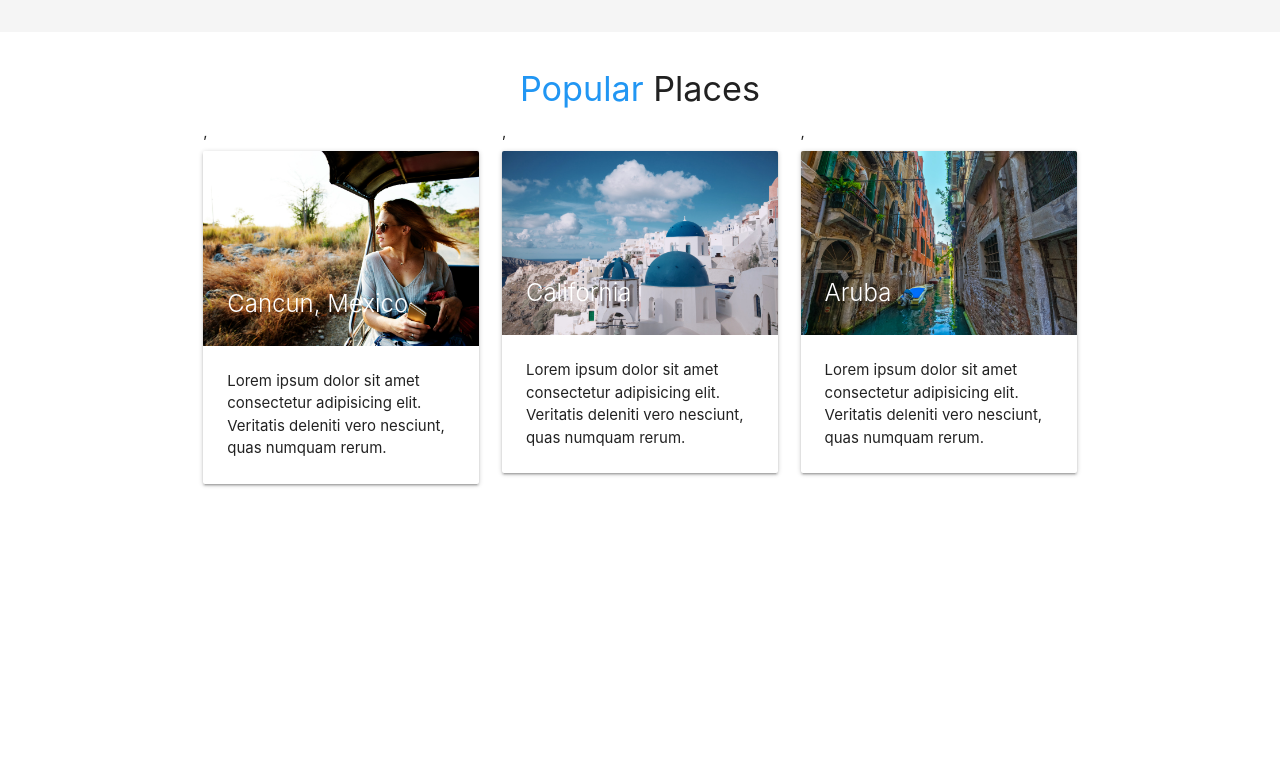
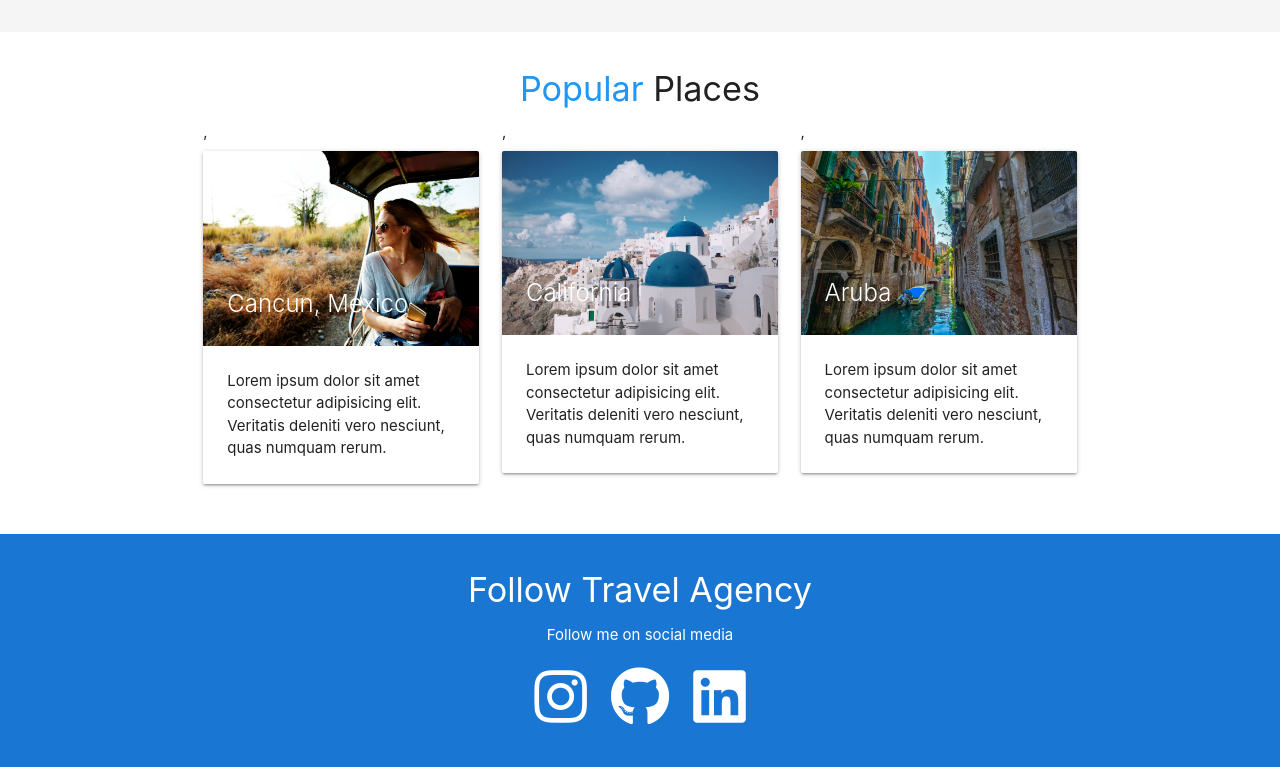
Before and after one commit to prince7475/Travel-Agency, a plain HTML site: page index.html in a window 1280 px wide. Shown: the part 1136-1903 px from the top of the page. Before the commit the page ends 1670 px from the top, so only its background shows below. Drawn offline with nearby package versions, Linux system fonts and the light colour scheme.

Commit message:
Follow Section

```diff
--- a/css/main.css
+++ b/css/main.css
@@ -5,3 +5,6 @@
     border: #f4f4f4 3px solid !important;
 
 }
+.section-follow .fa-4x {
+    margin: 5px 10px;
+}
--- a/index.html
+++ b/index.html
@@ -179,7 +179,7 @@
                                 <div class="card">
                                     <div class="card-image">
                                         <img src="img/resort3.jpeg" alt="">
-                                        <span class="card-title">Aruba</span>
+                                        <span class="card-title ">Aruba</span>
                                     </div>
                                     <div class="card-content">
                                         Lorem ipsum dolor sit amet consectetur adipisicing elit. Veritatis deleniti vero nesciunt, quas numquam rerum.
@@ -189,6 +189,31 @@
                     </div>
                 </div>
             </section>
+
+                <!--Section: Follow-->
+                <section class="section section-follow blue darken-2 white-text center">
+                    <div class="container">
+                        <div class="row">
+                            <div class="col s12">
+                                <h4>
+                                    Follow Travel Agency
+                                </h4>
+                                <p>Follow me on social media</p>
+                                <a href="#" class="white-text">
+                                        <i class="fab fa-instagram fa-4x"></i>
+                                </a>
+
+                                <a href="#" class="white-text">
+                                        <i class="fab fa-github fa-4x"></i>
+                                </a>
+
+                                <a href="#" class="white-text">
+                                        <i class="fab fa-linkedin fa-4x"></i>
+                                </a>
+                            </div>
+                        </div>
+                    </div>
+                </section>
 
     <!--JavaScript at end of body for optimized loading-->
     <script src="https://cdnjs.cloudflare.com/ajax/libs/materialize/1.0.0-rc.2/js/materialize.min.js"></script>
```
